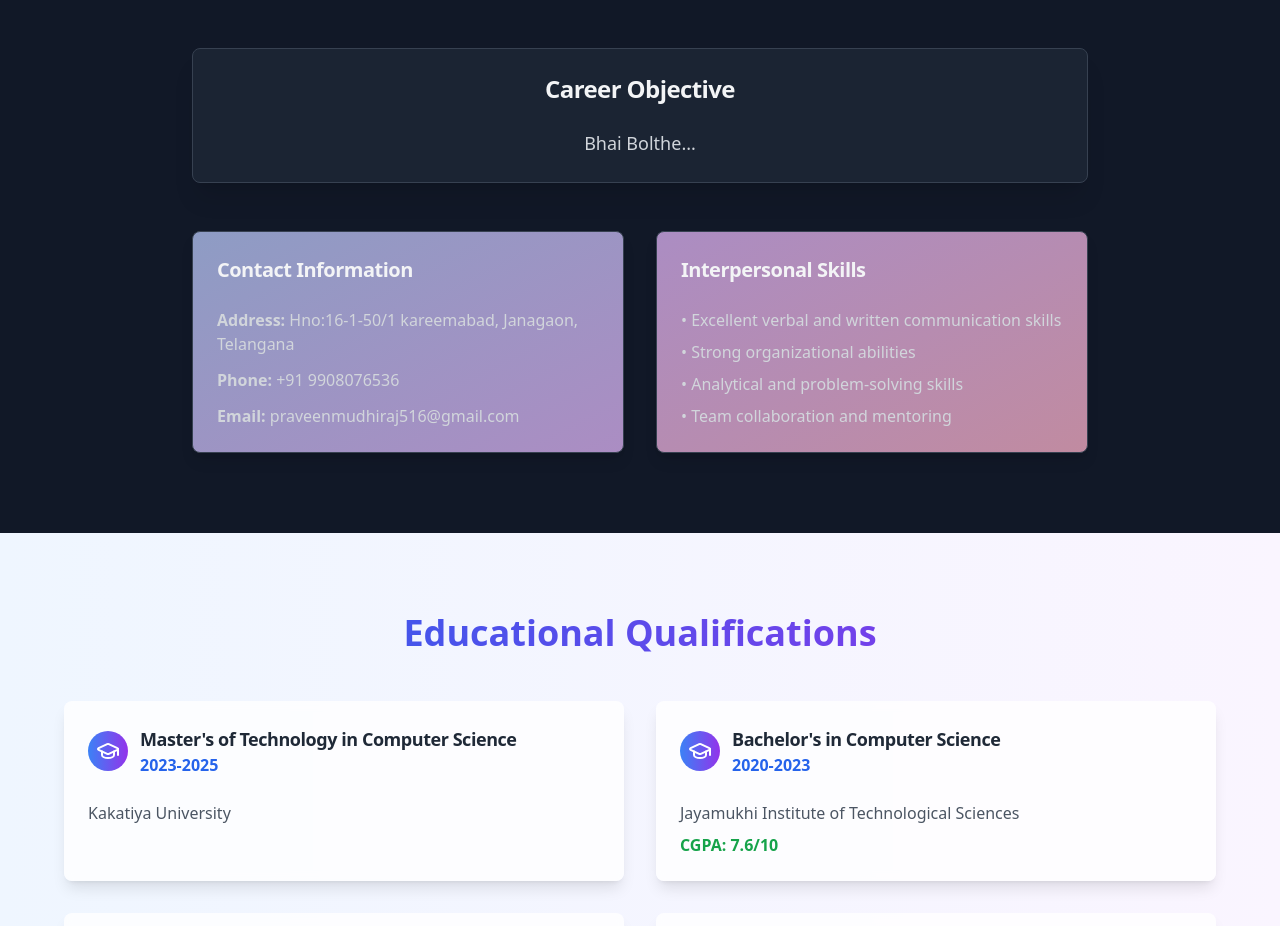
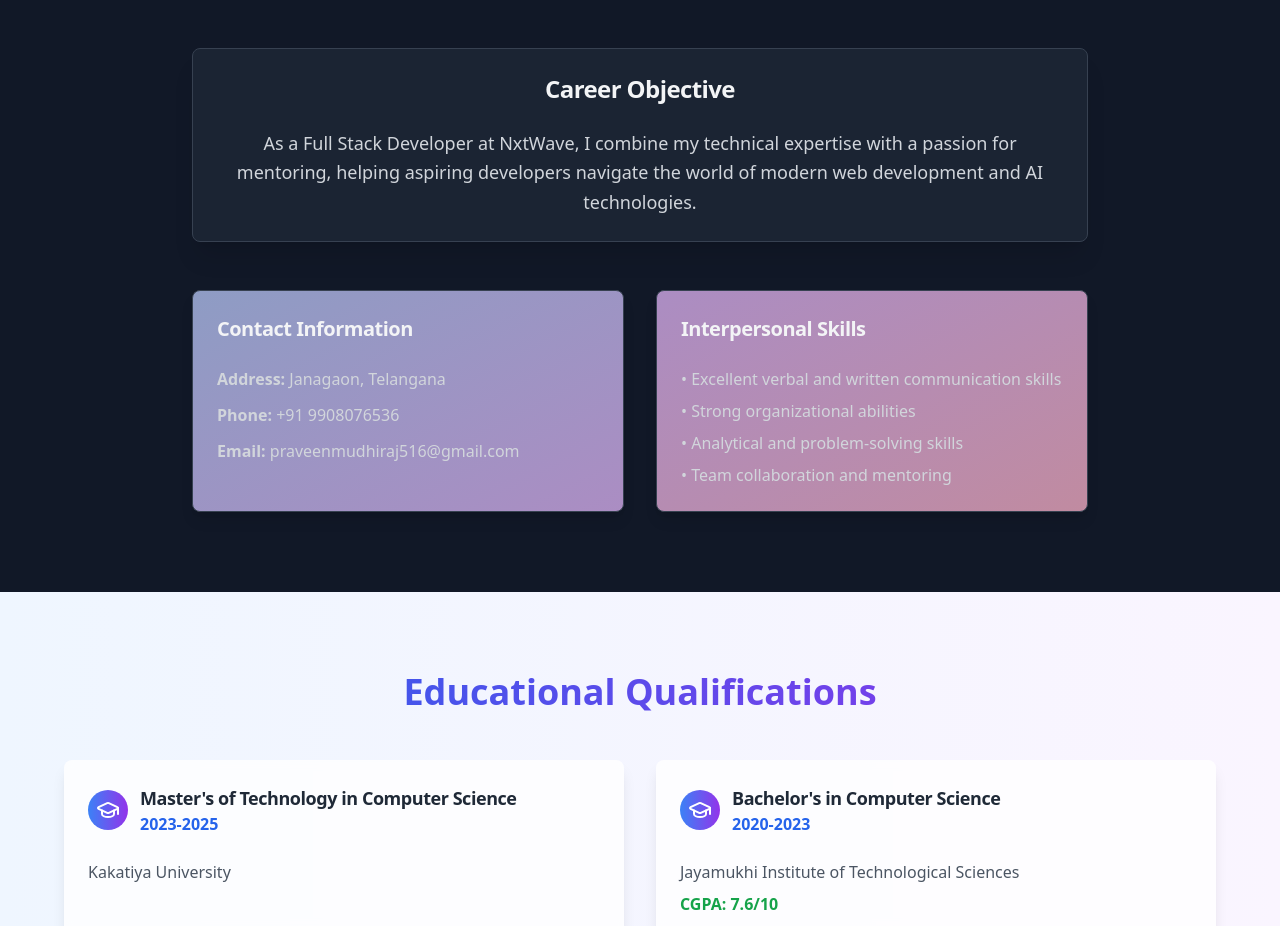
Before and after one commit to praveenmudhiraj516/healthglow-ai-advisor, a React (Vite) app: page / in a window 1280 px wide. Shown: the part 920-1846 px from the top of the page. Built offline with nearby package versions, Linux system fonts and the light colour scheme.

Commit message:
Update About.tsx

```diff
--- a/src/components/About.tsx
+++ b/src/components/About.tsx
@@ -15,7 +15,7 @@ const About = () => {
           </CardHeader>
           <CardContent>
             <p className="text-lg text-gray-300 text-center leading-relaxed">
-              Bhai Bolthe...
+              As a Full Stack Developer at NxtWave, I combine my technical expertise with a passion for mentoring, helping aspiring developers navigate the world of modern web development and AI technologies.
             </p>
           </CardContent>
         </Card>
@@ -26,7 +26,7 @@ const About = () => {
               <CardTitle className="text-xl text-gray-100">Contact Information</CardTitle>
             </CardHeader>
             <CardContent className="space-y-3">
-              <p className="text-gray-300"><strong>Address:</strong> Hno:16-1-50/1 kareemabad, Janagaon, Telangana</p>
+              <p className="text-gray-300"><strong>Address:</strong> Janagaon, Telangana</p>
               <p className="text-gray-300"><strong>Phone:</strong> +91 9908076536</p>
               <p className="text-gray-300"><strong>Email:</strong> praveenmudhiraj516@gmail.com</p>
             </CardContent>
```
